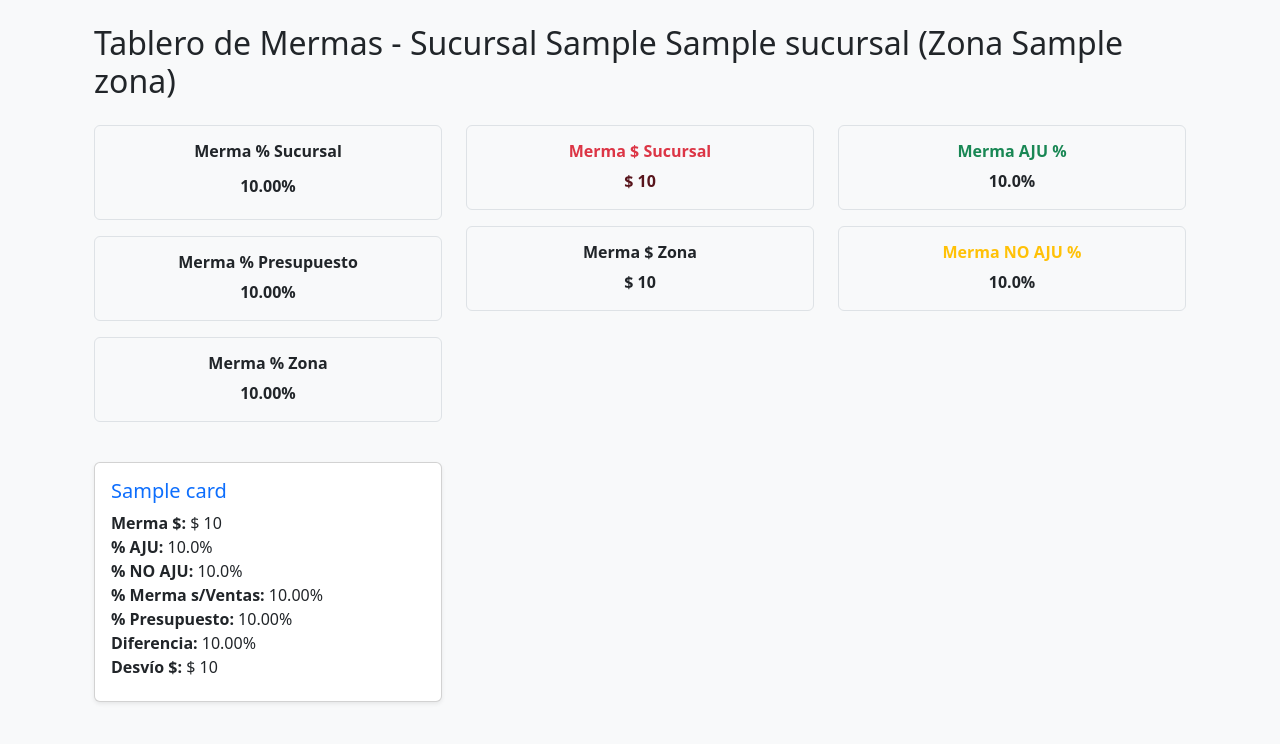
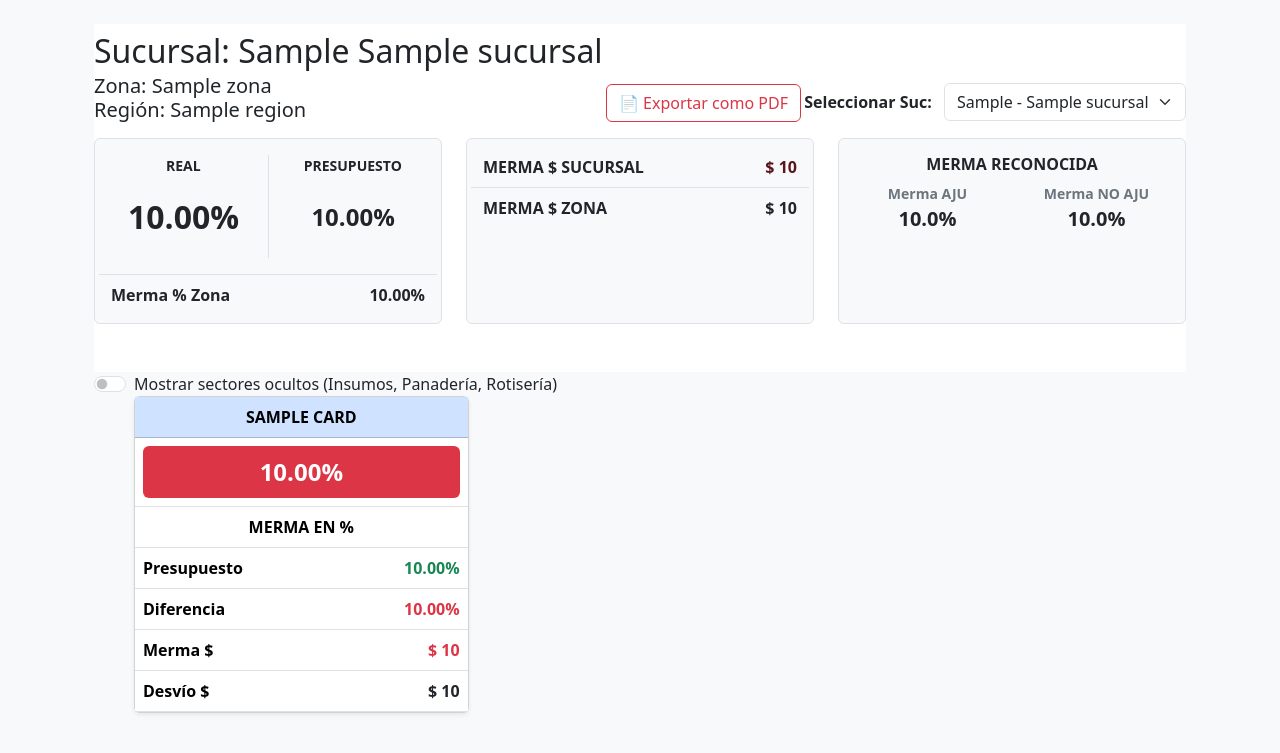
Before and after one commit to rherrainz/tablero-mermas, a Django app: template src/visor/templates/visor/tablero.html in a window 1280 px wide. Shown: the part 56-809 px from the top of the page. Before the commit the page ends 761 px from the top, so only its background shows below. Run offline with Django 5.2, Linux system fonts and the light colour scheme; tables that the repository leaves empty hold one stand-in row (values such as "Sample post"); the template is opened without the code that fills it: values that come from a table or form of the project are taken from there, most other values are stand-ins (such as "Sample title", 1, 10 or a date in 2020).

Commit message:
added feats

```diff
--- a/src/tablero_mermas/settings.py
+++ b/src/tablero_mermas/settings.py
@@ -26,7 +26,7 @@
 # SECURITY WARNING: don't run with debug turned on in production!
 DEBUG = True
 
-ALLOWED_HOSTS = []
+ALLOWED_HOSTS = ['*']
 
 
 # Application definition
--- a/src/visor/templates/visor/partials/card_sector.html
+++ b/src/visor/templates/visor/partials/card_sector.html
@@ -1,20 +1,68 @@
 {% load humanize %}
 
 <div>
-  <div class="card shadow-sm h-100" style="min-height: 240px;">  <!-- Ajusta el alto según necesidad -->
-    <div class="card-body d-flex flex-column justify-content-between">
-      <div>
-        <h5 class="card-title text-primary">{{ card.nombre }}</h5>
-        <ul class="list-unstyled mb-0">
-          <li><strong>Merma $:</strong> $ {{ card.monto_mermas|floatformat:0|intcomma }}</li>
-          <li><strong>% AJU:</strong> {{ card.porc_aju|floatformat:1 }}%</li>
-          <li><strong>% NO AJU:</strong> {{ card.porc_no_aju|floatformat:1 }}%</li>
-          <li><strong>% Merma s/Ventas:</strong> {{ card.porc_merma_venta|floatformat:2 }}%</li>
-          <li><strong>% Presupuesto:</strong> {{ card.presupuesto|floatformat:2 }}%</li>
-          <li><strong>Diferencia:</strong> {{ card.dif_porc|floatformat:2 }}%</li>
-          <li><strong>Desvío $:</strong> $ {{ card.dif_monto|floatformat:0|intcomma }}</li>
-        </ul>
-      </div>
+  <div class="card shadow-sm h-100">
+    <div class="card-body p-0">
+      <table class="table m-0 text-center align-middle">
+        <thead class="table-primary">
+          <tr>
+            <th colspan="2" class="fw-bold text-uppercase">
+              {{ card.nombre }}
+            </th>
+          </tr>
+        </thead>
+        <tbody>
+          <!-- Valor grande con semáforo -->
+          <tr>
+            <td colspan="2" rowspan="2">
+              <div
+                class="p-2 fw-bold rounded fs-4 {% if card.alerta_merma == 'success' %}bg-success text-white {% elif card.alerta_merma == 'warning' %}bg-warning {% else %}bg-danger text-white {% endif %}"
+              >
+                {{ card.porc_merma_venta|floatformat:2 }}%
+              </div>
+            </td>
+          </tr>
+          <tr></tr>
+
+          <!-- Etiqueta debajo del valor -->
+          <tr>
+            <td colspan="2" class="fw-bold text-uppercase">Merma en %</td>
+          </tr>
+
+          <!-- Resto de datos -->
+          <tr>
+            <td class="fw-bold text-start">Presupuesto</td>
+            <td class="text-success fw-bold text-end">
+              {{ card.presupuesto|floatformat:2 }}%
+            </td>
+          </tr>
+          <tr>
+  <td class="fw-bold text-start">Diferencia</td>
+<td class="fw-bold text-end
+  {% if card.dif_porc >= 0 %}
+    text-success
+  {% elif card.dif_porc >= -0.2 %}
+    text-warning
+  {% else %}
+    text-danger
+  {% endif %}
+">
+    {{ card.dif_porc|floatformat:2 }}%
+  </td>
+</tr>
+            <td class="fw-bold text-start">Merma $</td>
+            <td class="text-danger fw-bold text-end">
+              $ {{ card.monto_mermas|floatformat:0|intcomma }}
+            </td>
+          </tr>
+          <tr>
+            <td class="fw-bold text-start">Desvío $</td>
+            <td class="text-dark fw-bold text-end">
+              $ {{ card.dif_monto|floatformat:0|intcomma }}
+            </td>
+          </tr>
+        </tbody>
+      </table>
     </div>
   </div>
 </div>
--- a/src/visor/templates/visor/tablero.html
+++ b/src/visor/templates/visor/tablero.html
@@ -1,63 +1,125 @@
 {% extends "visor/base.html" %} {% load humanize %} {% block content %}
+
 <div class="container mt-4">
-  <h2 class="mb-4">
-    Tablero de Mermas - Sucursal {{ sucursal.codigo }} {{ sucursal.nombre }}
-    (Zona {{ zona.nombre }})
-  </h2>
-  <div class="row mb-4">
-    <!-- Columna 1: Porcentajes -->
+  <div class="sticky-top bg-white z-3 py-2">
+<div class="d-flex flex-column flex-md-row justify-content-between align-items-md-end mb-3">
+  <div>
+    <h2 class="mb-1">Sucursal: {{ sucursal.codigo }} {{ sucursal.nombre }}</h2>
+    <h5 class="mb-0">Zona: {{ zona.nombre }} </h5>
+    <h5 class="mb-0">   Región: {{ zona.region }}</h5>
+  </div>
+  <a href="{% url 'exportar_pdf_tablero' sucursal.codigo %}" class="btn btn-outline-danger">
+  📄 Exportar como PDF
+  </a>
+  <div>
+    <label for="selectorSucursal" class="form-label fw-bold me-2">Seleccionar Suc:</label>
+    <select id="selectorSucursal" class="form-select d-inline-block w-auto"
+            onchange="window.location.href=this.value">
+      {% for s in sucursales %}
+        <option value="{% url 'tablero_sucursal' s.codigo %}"
+                {% if s.codigo == sucursal.codigo %}selected{% endif %}>
+          {{ s.codigo }} - {{ s.nombre }}
+        </option>
+      {% endfor %}
+    </select>
+  </div>
+</div>
+  <!-- Fila de resumen -->
+
+  <div class="row mb-4 ">
+  <!-- Columna 1: Merma % Sucursal vs Presupuesto + Zona -->
   <div class="col-md-4 mb-3">
-      <div class="border rounded p-3 bg-light text-center mb-3">
-        <h6 class="fw-bold">Merma % Sucursal</h6>
-        <div class="alert alert-{{ alerta_merma_pct }} py-1 mb-0 fw-bold">
+    <div class="border rounded bg-light text-center p-3 h-100">
+      <!-- Encabezado: Real vs Presupuesto -->
+      <div class="row fw-bold text-uppercase small">
+        <div class="col border-end">Real</div>
+        <div class="col">Presupuesto</div>
+      </div>
+      <!-- Datos principales -->
+      <div class="row fw-bold mb-3">
+        <div class="col border-end">
+          <div class="alert alert-{{ alerta_merma_pct }} mb-0 fs-2">
             {{ merma_total_sucursal_pct|floatformat:2 }}%
           </div>
         </div>
-      <div class="border rounded p-3 bg-light text-center">
-        <h6 class="fw-bold">Merma % Presupuesto</h6>
-        <p class="mb-0 fw-bold">{{ presupuesto_total|floatformat:2 }}%</p>
-      </div>
-      <div class="border rounded p-3 bg-light text-center mt-3">
-        <h6 class="fw-bold">Merma % Zona</h6>
-        <p class="mb-0 fw-bold">{{ merma_total_zona_pct|floatformat:2 }}%</p>
+        <div class="col d-flex align-items-center justify-content-center fs-4">
+          {{ presupuesto_total|floatformat:2 }}%
         </div>
       </div>
-
-    <!-- Columna 2: Valores en $ -->
-    <div class="col-md-4 mb-3">
-      <div class="border rounded p-3 bg-light text-center mb-3">
-        <h6 class="fw-bold text-danger">Merma $ Sucursal</h6>
-        <p class="mb-0 fw-bold text-danger-emphasis">
-          $ {{ merma_total_sucursal|floatformat:0|intcomma }}
-        </p>
-      </div>
-      <div class="border rounded p-3 bg-light text-center mt-3">
-        <h6 class="fw-bold">Merma $ Zona</h6>
-        <p class="mb-0 fw-bold">
-          $ {{ merma_total_zona|floatformat:0|intcomma }}
-        </p>
-      </div>
-    </div>
-
-    <!-- Columna 3: Ajustadas / No ajustadas -->
-    <div class="col-md-4 mb-3">
-      <div class="border rounded p-3 bg-light text-center mb-3">
-        <h6 class="fw-bold text-success">Merma AJU %</h6>
-        <p class="mb-0 fw-bold">{{ porcentaje_aju|floatformat:1 }}%</p>
-      </div>
-      <div class="border rounded p-3 bg-light text-center mt-3">
-        <h6 class="fw-bold text-warning">Merma NO AJU %</h6>
-        <p class="mb-0 fw-bold">{{ porcentaje_no_aju|floatformat:1 }}%</p>
+      <!-- Merma % Zona -->
+      <div class="row mt-3 border-top pt-2">
+        <div class="col-6 text-start fw-bold">Merma % Zona</div>
+        <div class="col-6 text-end fw-bold">{{ merma_total_zona_pct|floatformat:2 }}%</div>
       </div>
     </div>
   </div>
 
+  <!-- Columna 2: Merma $ Sucursal + Zona alineadas -->
+  <div class="col-md-4 mb-3">
+    <div class="border rounded bg-light p-3 h-100">
+      <div class="row mb-2 border-bottom pb-2">
+        <div class="col-7 fw-bold text-uppercase">Merma $ Sucursal</div>
+        <div class="col-5 text-end text-danger-emphasis fw-bold">
+          $ {{ merma_total_sucursal|floatformat:0|intcomma }}
+        </div>
+      </div>
+      <div class="row">
+        <div class="col-7 fw-bold text-uppercase">Merma $ Zona</div>
+        <div class="col-5 text-end fw-bold">
+          $ {{ merma_total_zona|floatformat:0|intcomma }}
+        </div>
+      </div>
+    </div>
+  </div>
+
+  <!-- Columna 3: Merma Reconocida -->
+  <div class="col-md-4 mb-3">
+    <div class="border rounded bg-light text-center p-3 h-100">
+      <h6 class="fw-bold text-uppercase mb-2">Merma Reconocida</h6>
+      <div class="row small fw-bold text-secondary">
+        <div class="col">Merma AJU</div>
+        <div class="col">Merma NO AJU</div>
+      </div>
+      <div class="row fs-5 fw-bold">
+        <div class="col">{{ porcentaje_aju|floatformat:1 }}%</div>
+        <div class="col">{{ porcentaje_no_aju|floatformat:1 }}%</div>
+      </div>
+    </div>
+  </div>
+</div>
+</div>
+  <!-- Switch para mostrar sectores ocultos -->
+  <div class="form-check form-switch mb-3">
+    <input class="form-check-input" type="checkbox" id="toggleOcultos" />
+    <label class="form-check-label" for="toggleOcultos">
+      Mostrar sectores ocultos (Insumos, Panadería, Rotisería)
+    </label>
     <div class="row">
       {% for card in sectores %}
-    <div class="col-md-6 col-lg-4 mb-4">
+      <div
+        class="col-md-6 col-lg-4 mb-4 sector-card {% if card.es_oculto %}oculto{% endif %}"
+      >
         {% include 'visor/partials/card_sector.html' with card=card %}
       </div>
       {% endfor %}
     </div>
   </div>
+</div>
+
+<style>
+  .oculto {
+    display: none;
+  }
+</style>
+
+<script>
+  document.addEventListener("DOMContentLoaded", function () {
+    const toggle = document.getElementById("toggleOcultos");
+    toggle.addEventListener("change", function () {
+      document.querySelectorAll(".sector-card.oculto").forEach(function (el) {
+        el.style.display = toggle.checked ? "block" : "none";
+      });
+    });
+  });
+</script>
 {% endblock %}
--- a/src/visor/urls.py
+++ b/src/visor/urls.py
@@ -7,4 +7,5 @@
     path('cargar/', views.cargar_excel, name='cargar_excel'),
     path('ver_datos_sucs/', views.ver_datos_sucs, name='ver_datos_sucs'),
     path('tablero/<str:codigo>/', views.tablero_sucursal, name='tablero_sucursal'),
+    path('tablero/<str:codigo>/exportar_pdf/', views.exportar_pdf_tablero, name='exportar_pdf_tablero'),
 ]
```
Also changed, not shown: src/visor/templates/visor/tablero_pdf.html (added, +133 -0 lines), src/visor/views.py (+64 -18 lines). Lines whose indentation alone changed are shown as unchanged.
